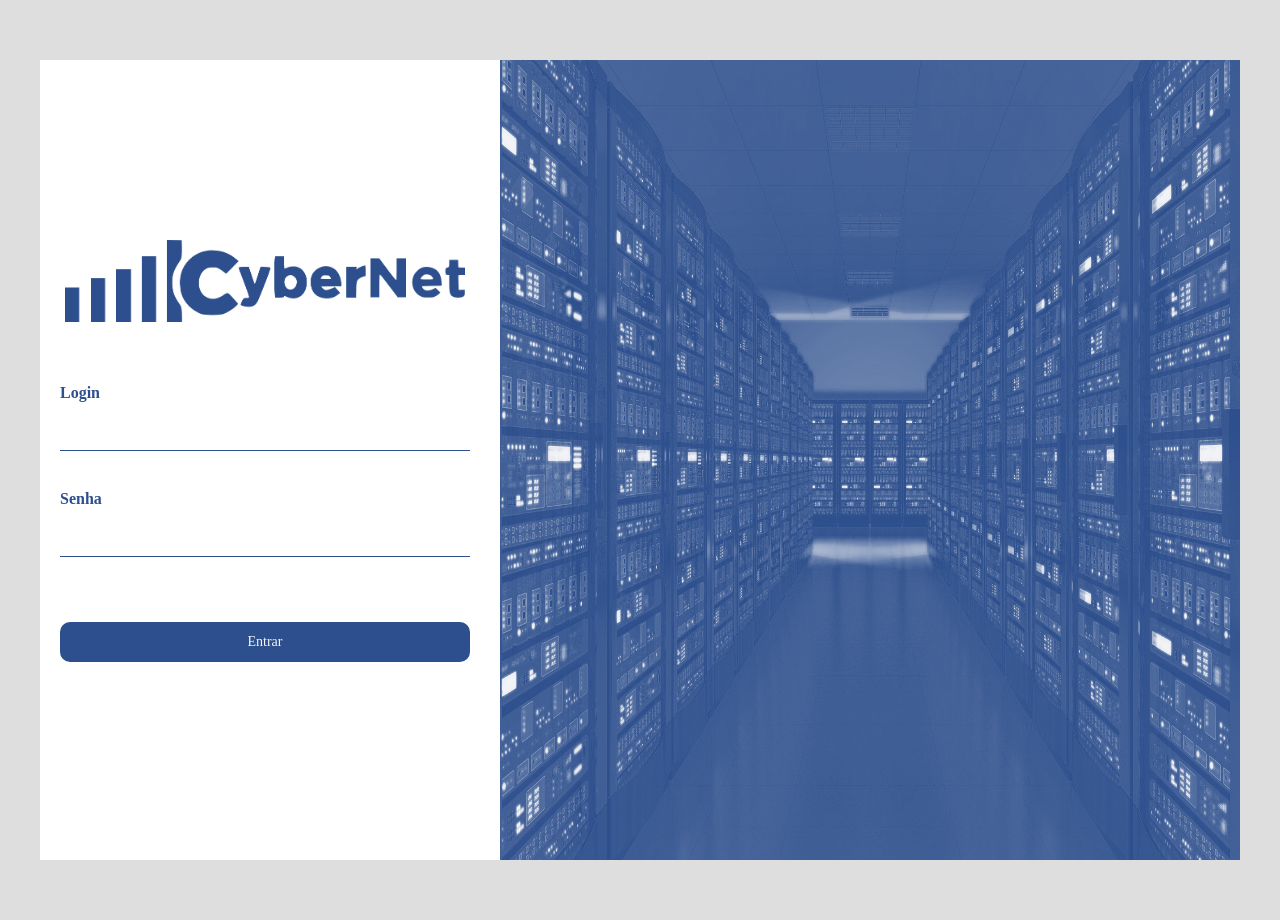
After one commit to monteirocarlos/chamados, a PHP site: page /view/login.html in a window 1280 px wide. The commit adds this page. Run offline with PHP 8.4, Linux system fonts and the light colour scheme; some web fonts are replaced.

Commit message:
Feito teste de layout

```diff
--- /dev/null
+++ b/css/_help.scss
@@ -0,0 +1,6 @@
+.bug {
+    text-align: center;
+    margin-top: 40px;
+    font-family: Venn;
+    line-height: 1.5em;
+}
--- /dev/null
+++ b/css/_login.scss
@@ -0,0 +1,65 @@
+#teste {
+    background-color:$cinza-medio;
+}
+
+.borda {
+    margin-top: 60px;
+    margin-bottom: 60px;
+    width: 1200px;
+    height: 800px;
+    background-color: #ffff;
+}
+
+.bg_form {
+background-color: #ffff;
+text-align: center;
+img {
+    width: 400px;
+    margin-top: 180px;
+    margin-bottom: 40px;
+
+}
+}
+
+.bg_foto {
+    height: 100%;
+    img {
+        width: 740px;
+        height: 800px;
+}
+}
+
+
+.form_menu {
+    margin-top: 20px;
+    margin-bottom: 20px;
+    font-family: Venn;
+    font-weight: bold;
+    text-align: left;
+    input{
+        height: 40px;
+        width: 100%;
+        border: none;
+        margin-top: 10px;
+        font-family: Venn;
+        font-size: 16px;
+        border-bottom: solid 1px $cinza-escuro;
+    }
+}
+
+label {
+    color: $cinza-escuro;
+}
+
+.btn_menu {
+    border: 3px solid $cinza-escuro;
+    border-radius: 10px;
+    background: $cinza-escuro;
+    color: $cinza-claro;
+    font-family: Venn;
+    font-size: 14px;
+    margin-bottom: 10px;
+    width: 100%;
+    height: 40px;
+    margin-top:25px
+}
--- a/css/style.css
+++ b/css/style.css
@@ -513,6 +513,13 @@ label {
   margin-top: 25px;
 }
 
+.bug {
+  text-align: center;
+  margin-top: 40px;
+  font-family: Venn;
+  line-height: 1.5em;
+}
+
 footer {
   width: 100%;
   height: 60px;
@@ -538,4 +545,71 @@ footer {
   color: #f2f4f7;
   font-family: Venn;
 }
+
+#teste {
+  background-color: #DEDEDE;
+}
+
+.borda {
+  margin-top: 60px;
+  margin-bottom: 60px;
+  width: 1200px;
+  height: 800px;
+  background-color: #ffff;
+}
+
+.bg_form {
+  background-color: #ffff;
+  text-align: center;
+}
+
+.bg_form img {
+  width: 400px;
+  margin-top: 180px;
+  margin-bottom: 40px;
+}
+
+.bg_foto {
+  height: 100%;
+}
+
+.bg_foto img {
+  width: 740px;
+  height: 800px;
+}
+
+.form_menu {
+  margin-top: 20px;
+  margin-bottom: 20px;
+  font-family: Venn;
+  font-weight: bold;
+  text-align: left;
+}
+
+.form_menu input {
+  height: 40px;
+  width: 100%;
+  border: none;
+  margin-top: 10px;
+  font-family: Venn;
+  font-size: 16px;
+  border-bottom: solid 1px #2D4F8D;
+}
+
+label {
+  color: #2D4F8D;
+}
+
+.btn_menu {
+  border: 3px solid #2D4F8D;
+  border-radius: 10px;
+  background: #2D4F8D;
+  color: #f2f4f7;
+  font-family: Venn;
+  font-size: 14px;
+  margin-bottom: 10px;
+  width: 100%;
+  height: 40px;
+  margin-top: 25px;
+}
 /*# sourceMappingURL=style.css.map */
--- a/css/style.scss
+++ b/css/style.scss
@@ -8,4 +8,6 @@
 @import "form";
 @import "tabela";
 @import "perfil";
+@import "help";
 @import "footer";
+@import "login";
--- a/view/cadastro.html
+++ b/view/cadastro.html
@@ -49,7 +49,7 @@
                     <label for="name">Prioridade:</label><br>
                     <select>
                         <option value="">Selecione...</option>
-                        <option value="Ótimo">Baixa TESTE .  </option>
+                        <option value="Ótimo">Baixa TESTE  </option>
                         <option value="Bom">Média</option>
                         <option value="Regular">Alta</option>
                     </select>
@@ -63,6 +63,7 @@
                     <div class="grid-16 form_ind">
                     <label for="fname">Mensagem:</label><br>
                     <textarea type="textarea"></textarea>
+
                     </div>
 
                     <button type="button" class="btn">Solicitar</button>&nbsp
--- /dev/null
+++ b/view/login.html
@@ -0,0 +1,42 @@
+<!DOCTYPE html>
+<html lang="PT-BR">
+<head>
+    <meta charset="UTF-8">
+    <meta name="viewport" content="width=device-width, initial-scale=1.0">
+    <link rel="stylesheet" href="../css/style.css">
+    <title>Central - Cybernet Provedor</title>
+</head>
+<body id="teste">
+  <section>
+      <div class="login">
+            <div class="container borda">
+                        <div class="grid-6 bg_form">
+                            <form action="">
+
+                                <img src="../img/menu.png" alt="">
+
+                                <div class="grid-16 form_menu">
+                                <label for="fname">Login</label><br>
+                                <input type="text">
+                                </div>
+
+                                <div class="grid-16 form_menu">
+                                    <label for="fname">Senha</label><br>
+                                    <input type="text">
+                                </div>
+
+                                <div class="grid-16 form_menu">
+                                <button type="button" class="btn_menu">Entrar</button>&nbsp
+                                </div>
+
+                                </form>
+                        </div>
+
+                        <div class="grid-10 bg_foto">
+                            <img src="../img/bann.png" alt="">
+                        </div>
+                </div>
+            </div>
+  </section>
+</body>
+</html>
```
Also changed, not shown: view/bug.html (+32 -0 lines), img/alta.svg (deleted), img/baixa.svg (deleted), img/bann.png (added), img/media.svg (deleted), img/menu.png (added), img/perfil.svg (deleted), img/teste.jpg (deleted), img/teste.png (deleted), img/teste2.png (deleted), 1 other file.
